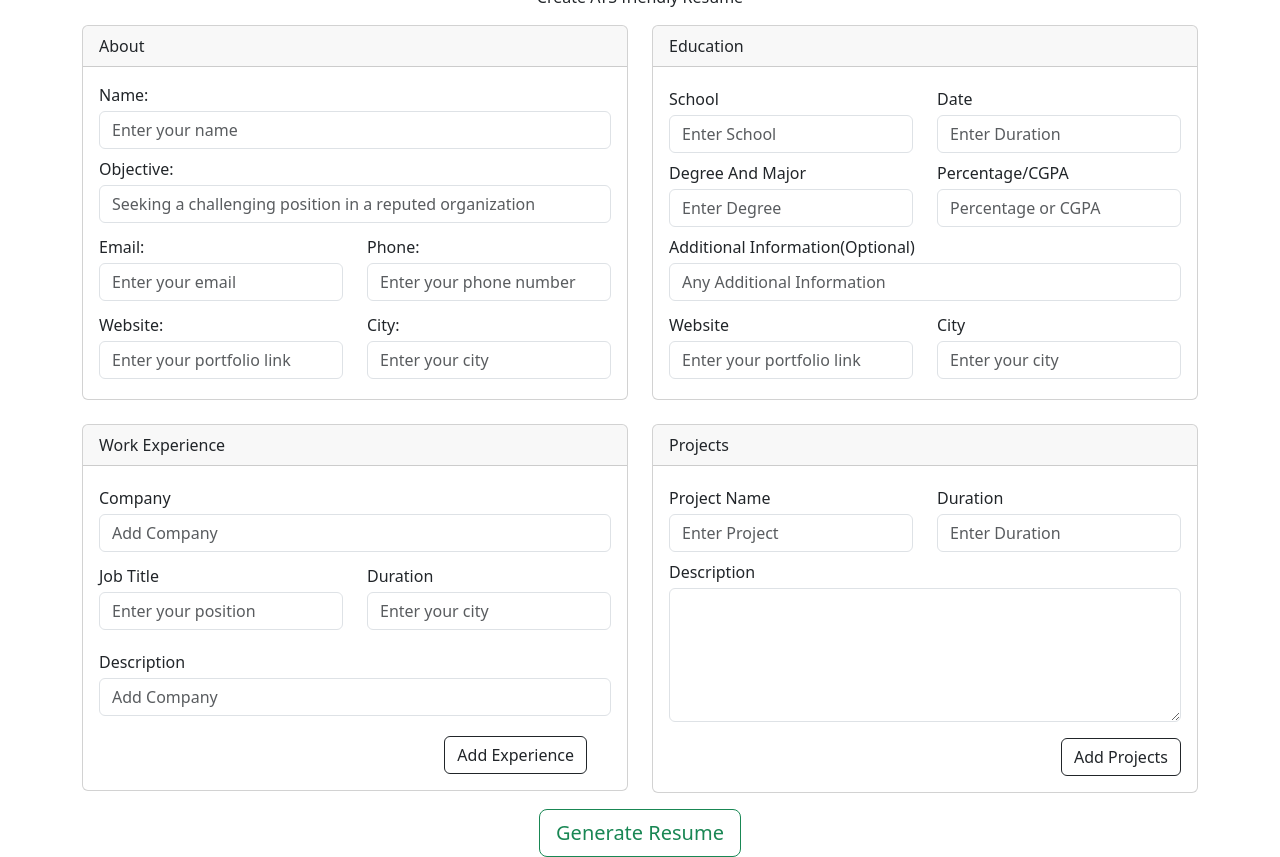
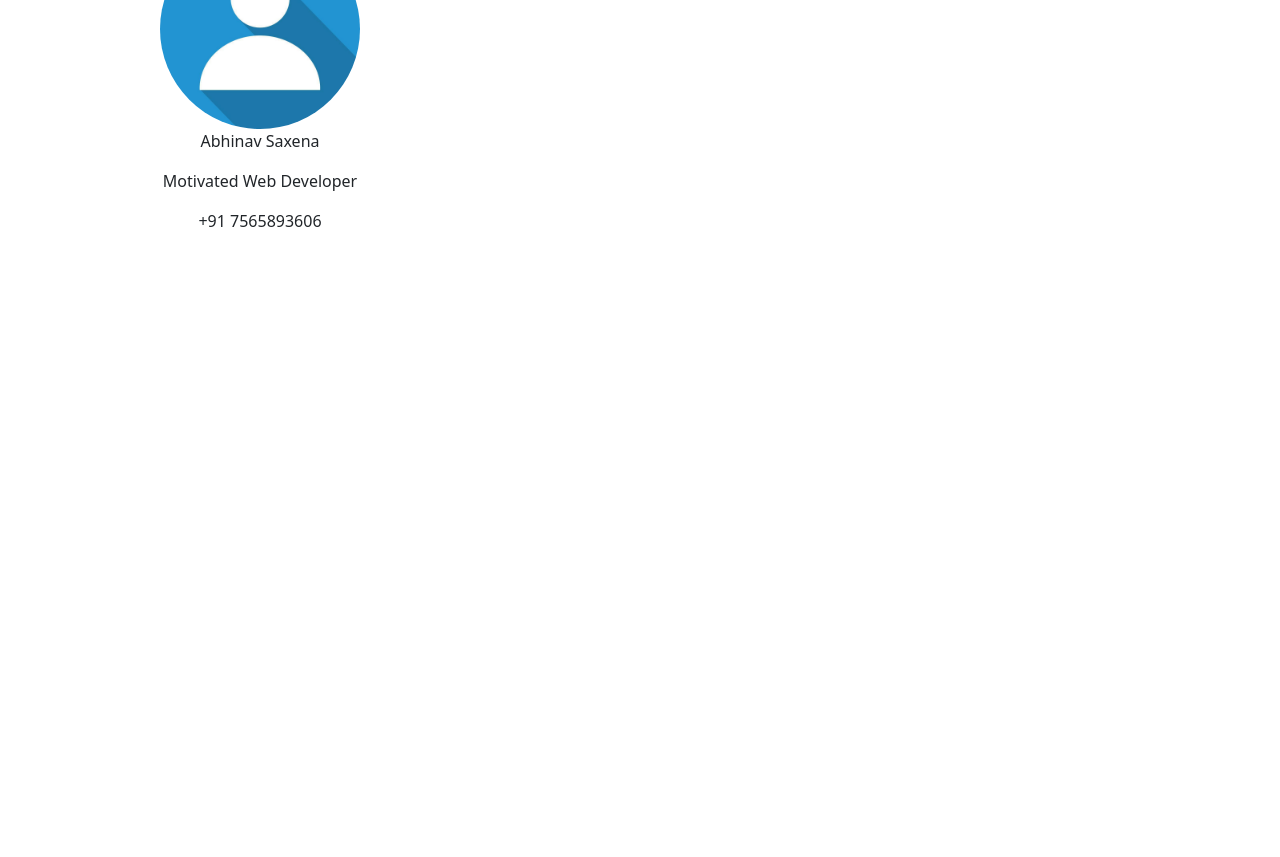
Before and after one commit to Abhinav0915/ResumeGen, a plain HTML site: page index.html in a window 1280 px wide. Shown: the part 71-928 px from the top of the page. After the commit the page ends 800 px from the top, so only its background shows below. Drawn offline with nearby package versions, Linux system fonts and the light colour scheme.

Commit message:
started resume template

```diff
--- a/index.html
+++ b/index.html
@@ -11,7 +11,7 @@
     crossorigin="anonymous">
 </head>
 <body>
-    <div class="container">
+    <div class="container" id="resume-form">
         <h1 class="text-center my-1">Resume Generator</h1>
         <p class="text-center">Create ATS friendly Resume</p>
         <p></p>
@@ -58,6 +58,22 @@
                                 </div>
                             </div>
                         </div>
+
+
+                          <div class="row">
+                            <div class="col-md-6">
+                                <div class="form-group mt-2">
+                                    <label for="emailField">Github Link</label>
+                                    <input type="email" id="githubField" placeholder="Enter your Github" class="form-control my-1">
+                                </div>
+                            </div>
+                            <div class="col-md-6">
+                                <div class="class-group mt-2">
+                                    <label for="phoneField">Linkedin Link</label>
+                                    <input type="tel" id="linkedinField" placeholder="Enter your Linkedin" class="form-control my-1">
+                                </div>
+                            </div>
+                        </div>
                     </div>
                   </div>
             </div>
@@ -69,13 +85,13 @@
                     <div class="card-body">
                         <div class="row">
                             <div class="col-md-6">
-                                <div class="form-group mt-1">
-                                    <label for="schoolField">School</label>
-                                    <input type="text" id="schoolField" placeholder="Enter School" class="form-control my-1">
+                                <div class="form-group mt-2">
+                                    <label for="collegeField">College</label>
+                                    <input type="text" id="collegeField" placeholder="Enter College" class="form-control my-1">
                                 </div>
                             </div>
                             <div class="col-md-6">
-                                <div class="class-group mt-1">
+                                <div class="class-group mt-2">
                                     <label for="dateField">Date</label>
                                     <input type="text" id="dateField" placeholder="Enter Duration" class="form-control my-1">
                                 </div>
@@ -95,22 +111,18 @@
                                 </div>
                             </div>
                         </div>
-                        <div class="form-group mt-1">
-                            <label for="moreInfoField">Additional Information(Optional)</label>
-                            <input type="text" id="moreInfoField" placeholder="Any Additional Information" class="form-control my-1">
+                        <div class="form-group mt-2 ">
+                            <label for="additionalInfoField">Additional Information(Optional)</label>
+                            <textarea name="additionalInfoField" id="additionalInfoField" cols="30" rows="4" class="form-control my-1"></textarea>
+
                         </div>
 
                         <div class="row">
-                            <div class="col-md-6">
-                                <div class="class-group mt-2">
-                                    <label for="portfolioField">Website</label>
-                                    <input type="text" id="portfolioField" placeholder="Enter your portfolio link" class="form-control my-1">
-                                </div>
-                            </div>
+
                             <div class="col-md-6">
                                 <div class="class-group mt-2">
                                     <label for="cityField">City</label>
-                                    <input type="text" id="cityField" placeholder="Enter your city" class="form-control my-1">
+                                    <input type="text" id="cityField" placeholder="Enter city" class="form-control my-1">
                                 </div>
                             </div>
                         </div>
@@ -204,6 +216,23 @@
         </div>
     </div>
 
+    <div class="container" id="resume-template">
+        <div class="row">
+            <div class="col-md-4 text-center">
+                <!-- first col -->
+                <img src="/assets/dp.jpg" alt="" class="img-fluid myImage">
+                <div class="container">
+                    <p>Abhinav Saxena</p>
+                    <p>Motivated Web Developer</p>
+                    <p>+91 7565893606</p>
+                </div>
+            </div>
+            <div class="col-md-6">
+                <!-- second col -->
+            </div>
+        </div>
+    </div>
+
     <script src="https://cdn.jsdelivr.net/npm/bootstrap@5.3.1/dist/js/bootstrap.bundle.min.js" integrity="sha384-HwwvtgBNo3bZJJLYd8oVXjrBZt8cqVSpeBNS5n7C8IVInixGAoxmnlMuBnhbgrkm" crossorigin="anonymous"></script>
     <script src="script.js"></script>
 </body>
--- a/style.css
+++ b/style.css
@@ -0,0 +1,9 @@
+#resume-form{
+    display: none;
+}
+
+.myImage{
+
+    border-radius: 50%;
+    width: 200px;
+}
```
Also changed, not shown: assets/dp.jpg (added).
